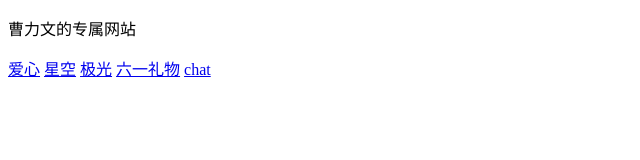
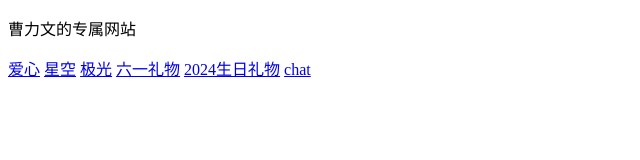
Before and after one commit to yunweiwu/websiteforliwen.github.io, a plain HTML site: page index.html in a window 1280 px wide. Shown: the whole page, without its empty margins (0-640 px from the left). Drawn offline with Linux system fonts and the light colour scheme.

Commit message:
Update index.html

```diff
--- a/index.html
+++ b/index.html
@@ -12,6 +12,7 @@
 <a href="https://yunweiwu.github.io/sky.github.io">星空</a>
 <a href="https://yunweiwu.github.io/aurora.github.io">极光</a>
 <a href="https://yunweiwu.github.io/61cao.github.io">六一礼物</a>
+<a href="https://yunweiwu.github.io/liwenbirthday.github.io">2024生日礼物</a>
 <a href="http://141.11.125.53:60325">chat</a>
 
 </body>
```
